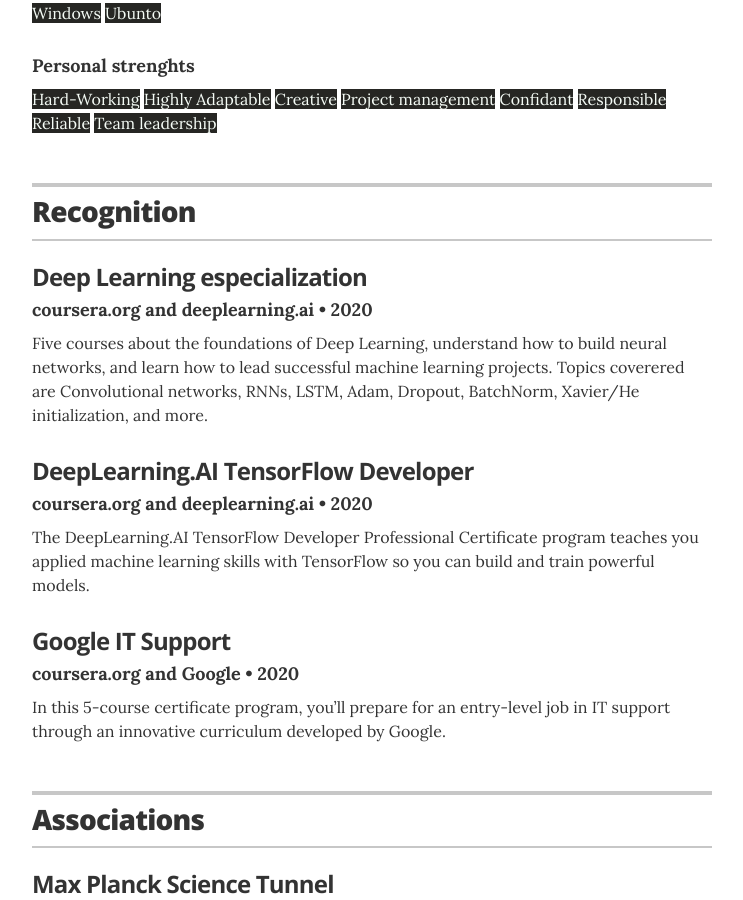
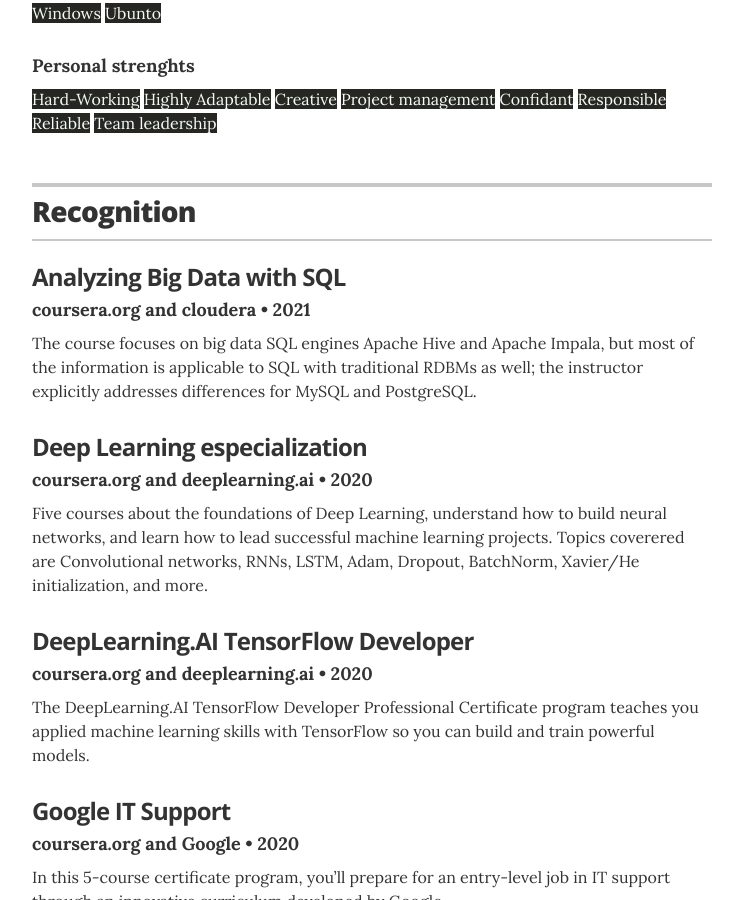
Before and after one commit to jeff0994/jeff0994.github.io, a Jekyll site: the page built from index.html, in a window 1280 px wide and 900 px high, scrolled down 3460 px. Shown: the whole window, without its empty margins (268-1011 px from the left). Built offline with Jekyll 4.4.1, drawn with Linux system fonts in a browser that asks for light colours.

Commit message:
Update recognitions.yml

```diff
--- a/_data/recognitions.yml
+++ b/_data/recognitions.yml
@@ -1,4 +1,10 @@
 # Recognitions
+
+- award: Analyzing Big Data with SQL
+  organization: coursera.org and cloudera
+  year: 2021
+  summary: The course focuses on big data SQL engines Apache Hive and Apache Impala, but most of the information is applicable to SQL with traditional RDBMs as well; the instructor explicitly addresses differences for MySQL and PostgreSQL.
+
 - award: Deep Learning especialization
   organization: coursera.org and deeplearning.ai
   year: 2020
```
